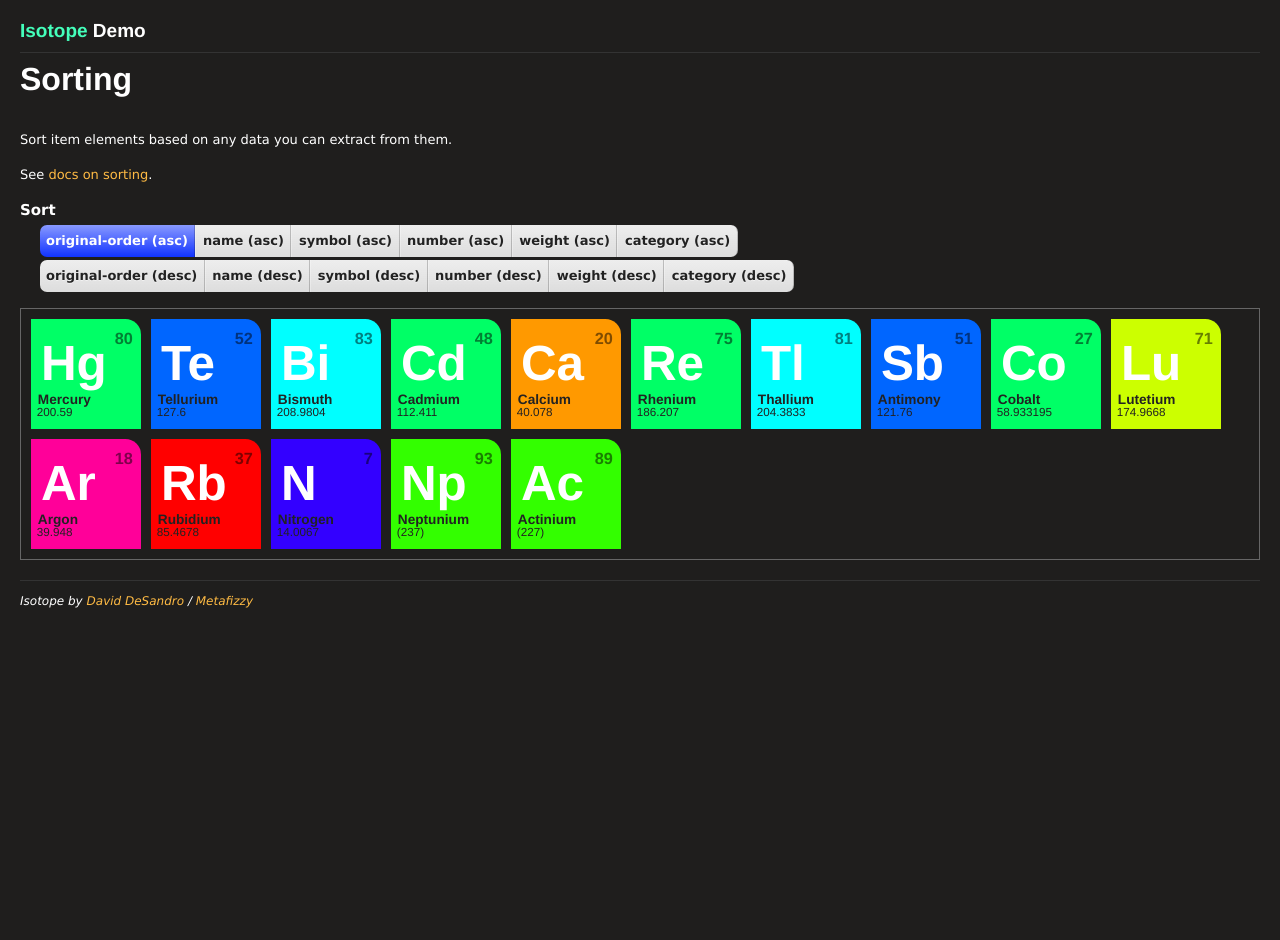
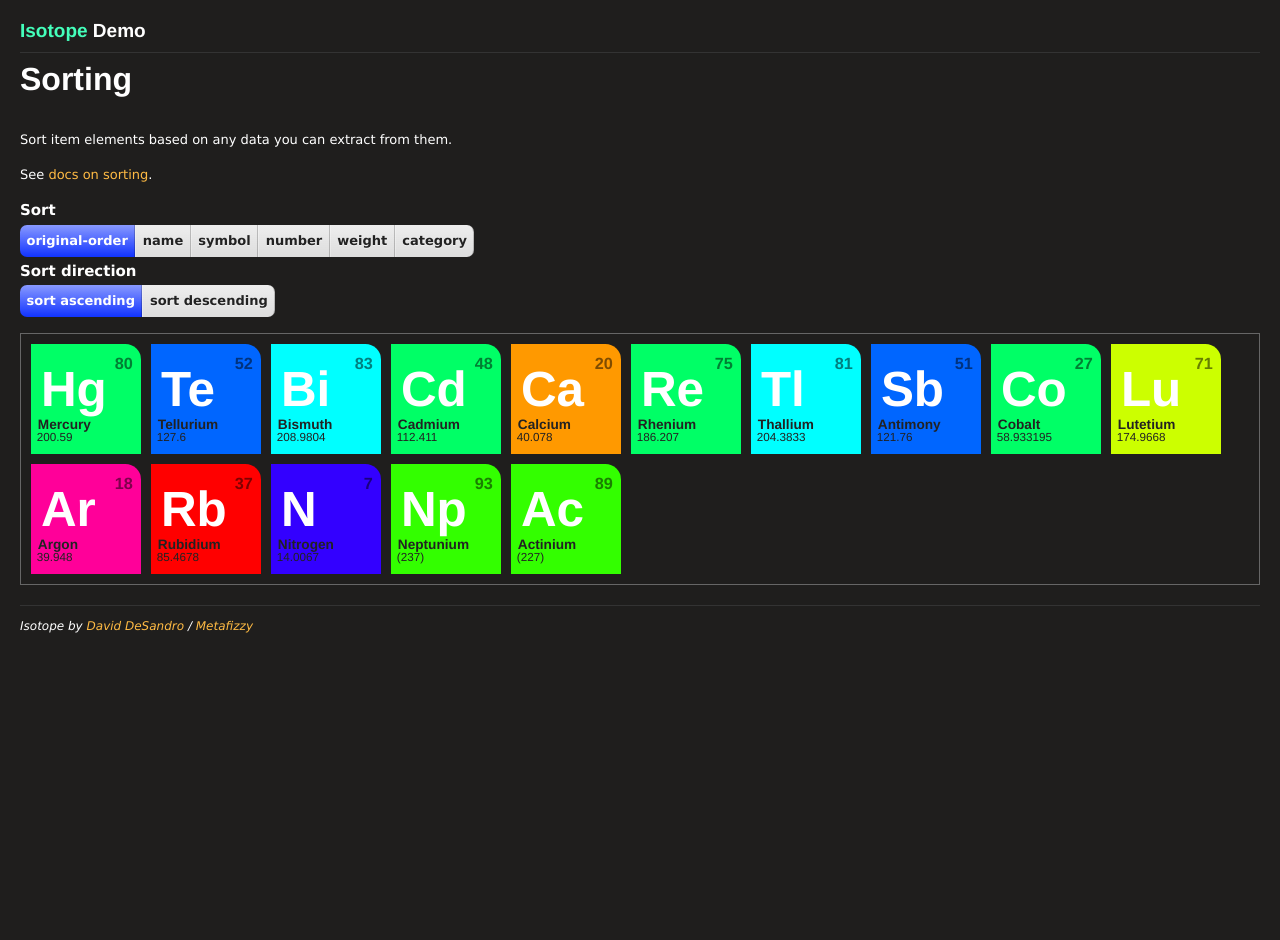
Before and after one commit to metafizzy/isotope, a Jekyll site: the page built from _posts/demos/2010-12-30-sorting.html, in a window 1280 px wide. Built offline with Jekyll 4.4.1, drawn with Linux system fonts in a browser that asks for light colours.

Commit message:
demos : standardize setting options; add option-set-buttons.js include

```diff
--- /dev/null
+++ b/_includes/option-set-buttons.js
@@ -0,0 +1,29 @@
+
+      var $optionSets = $('#options .option-set'),
+          $optionLinks = $optionSets.find('a');
+
+      $optionLinks.click(function(){
+        var $this = $(this);
+
+        // don't proceed if already selected
+        if ( $this.hasClass('selected') ) {
+          return;
+        }
+
+        var $optionSet = $this.parents('.option-set');
+
+        $optionSet.find('.selected').removeClass('selected');
+        $this.addClass('selected');
+
+        // make option object dynamically, i.e. { filter: '.my-filter-class' }
+        var options = {},
+            key = $optionSet.attr('data-option-key'),
+            value = $this.attr('data-option-value');
+        // parse 'false' as false boolean
+        value = value === 'false' ? false : value;
+        options[ key ] = value;
+
+        $container.isotope( options );
+
+        return false;
+      });
--- a/_includes/sort-buttons.html
+++ b/_includes/sort-buttons.html
@@ -1,25 +1,18 @@
 
     <h3>Sort</h3>
 
-    <ul id="sort" class="sort option-set">
-      <li>
-        <ul class="sort asc option-set floated clearfix">
-          <li><a href="#original-order" class="selected">original-order (asc)</a></li>
-          <li><a href="#name">name (asc)</a></li>
-          <li><a href="#symbol">symbol (asc)</a></li>
-          <li><a href="#number">number (asc)</a></li>
-          <li><a href="#weight">weight (asc)</a></li>
-          <li><a href="#category">category (asc)</a></li>
-        </ul>
-      </li>
-      <li>
-        <ul class="sort desc option-set floated clearfix">
-          <li><a href="#original-order">original-order (desc)</a></li>
-          <li><a href="#name">name (desc)</a></li>
-          <li><a href="#symbol">symbol (desc)</a></li>
-          <li><a href="#number">number (desc)</a></li>
-          <li><a href="#weight">weight (desc)</a></li>
-          <li><a href="#category">category (desc)</a></li>
-        </ul>
-      </li>
+    <ul id="sort" class="sort option-set floated clearfix" data-option-key="sortBy">
+      <li><a href="#sortBy=original-order" data-option-value="original-order" class="selected" data>original-order</a></li>
+      <li><a href="#sortBy=name" data-option-value="name">name</a></li>
+      <li><a href="#sortBy=symbol" data-option-value="symbol">symbol</a></li>
+      <li><a href="#sortBy=number" data-option-value="number">number</a></li>
+      <li><a href="#sortBy=weight"  data-option-value="weight">weight</a></li>
+      <li><a href="#sortBy=category" data-option-value="category">category</a></li>
     </ul>
+
+    <h3>Sort direction</h3>
+
+    <ul id="sort-direction" class="option-set floated clearfix" data-option-key="sortAscending">
+      <li><a href="#sortAscending=true" data-option-value="true" class="selected">sort ascending</a></li>
+      <li><a href="#sortAscending=false" data-option-value="false">sort descending</a></li>
+    </ul>
--- a/_posts/demos/2010-12-30-sorting.html
+++ b/_posts/demos/2010-12-30-sorting.html
@@ -30,10 +30,6 @@ related: sorting
 
       var $container = $('#container');
 
-      {% include sort-buttons.js %}
-
-      {% include option-buttons.js %}
-
       $container.isotope({
         itemSelector : '.element',
         getSortData : {
@@ -55,5 +51,7 @@ related: sorting
         }
       });
 
+      {% include option-set-buttons.js %}
+
     });
   </script>
```
Also changed, not shown: _includes/filter-buttons.html (added, +14 -0 lines), _layouts/elements.html (+26 -54 lines), _posts/demos/2010-12-30-filtering.html (+3 -22 lines), _posts/demos/2011-05-22-category-rows.html (+19 -37 lines).
